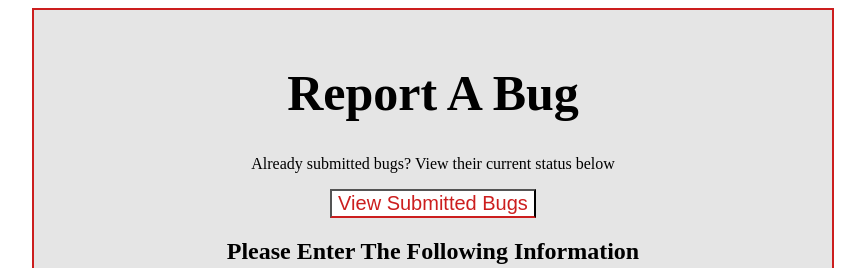
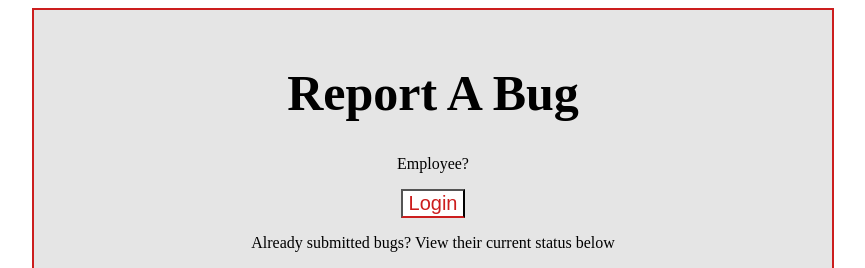
Before and after one commit to MattyJ10/BugReporter, an Angular app in the folder Coen174Frontend/: page /#/ in a window 1280 px wide. Shown: the top 268 px of the page, without its empty margins (207-1072 px from the left). Built offline with nearby package versions, Linux system fonts and the light colour scheme; no server answers.

Commit message:
“updates”

```diff
--- a/Coen174Frontend/src/app/client-home/client-home.component.html
+++ b/Coen174Frontend/src/app/client-home/client-home.component.html
@@ -1,6 +1,8 @@
 <div class="client">
 	<h1 class="title">Report A Bug</h1>
 	<div class="viewSubmitted">
+		<p>Employee?</p>
+		<button (click)="navToLogin()">Login</button>
 		<p>Already submitted bugs? View their current status below</p>
 		<button (click)="navToViewSub()">View Submitted Bugs</button>
 	</div>
--- a/Coen174Frontend/src/app/client-home/client-home.component.ts
+++ b/Coen174Frontend/src/app/client-home/client-home.component.ts
@@ -50,4 +50,8 @@ export class ClientHomeComponent implements OnInit {
     this.router.navigate(['viewSubmittedBugs']);
   }
 
+  navToLogin() {
+    this.router.navigate(['login']);
+  }
+
 }
--- a/Coen174Frontend/src/app/view-submitted-bugs/view-submitted-bugs.component.ts
+++ b/Coen174Frontend/src/app/view-submitted-bugs/view-submitted-bugs.component.ts
@@ -27,7 +27,7 @@ export class ViewSubmittedBugsComponent implements OnInit {
     }
 
     back() {
-      this.router.navigate(['client']);
+      this.router.navigate(['']);
     }
 
 
```
Also changed, not shown: 2 other files (tests, documents, lock files or other folders).
